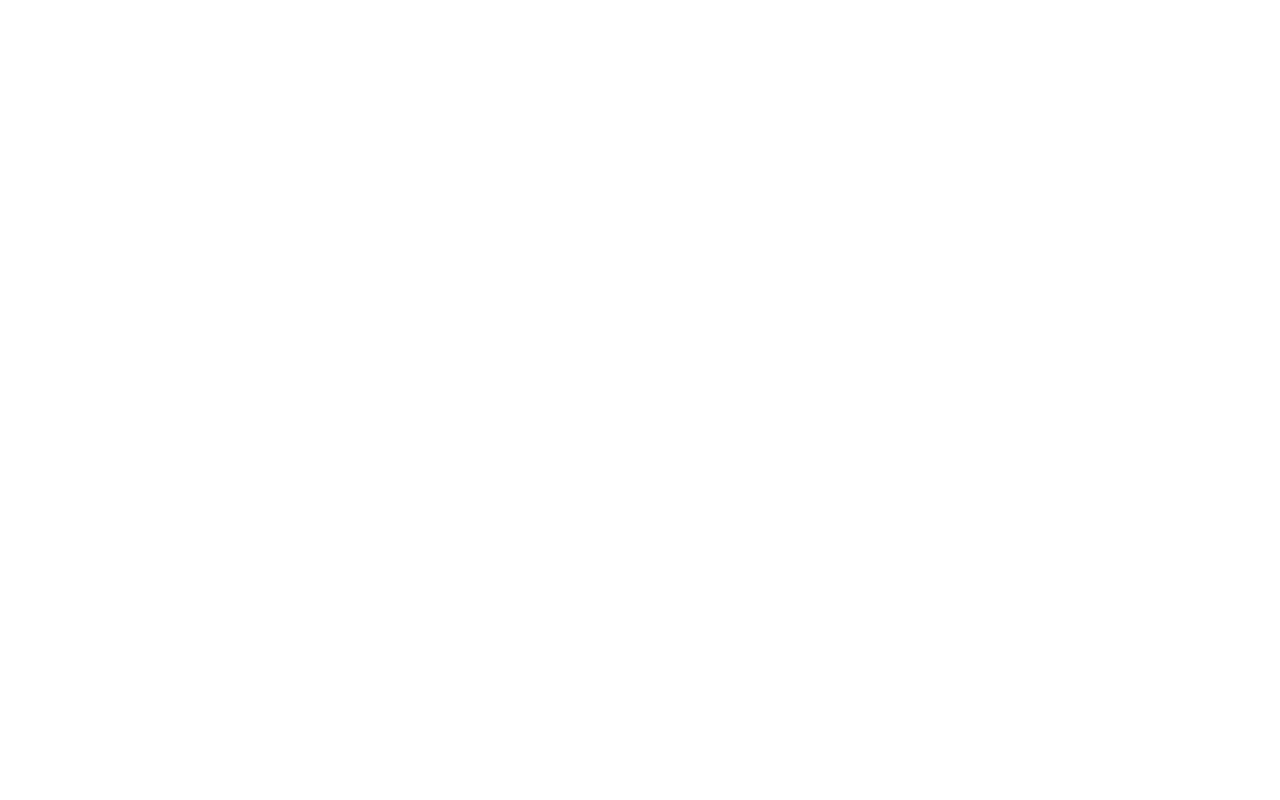
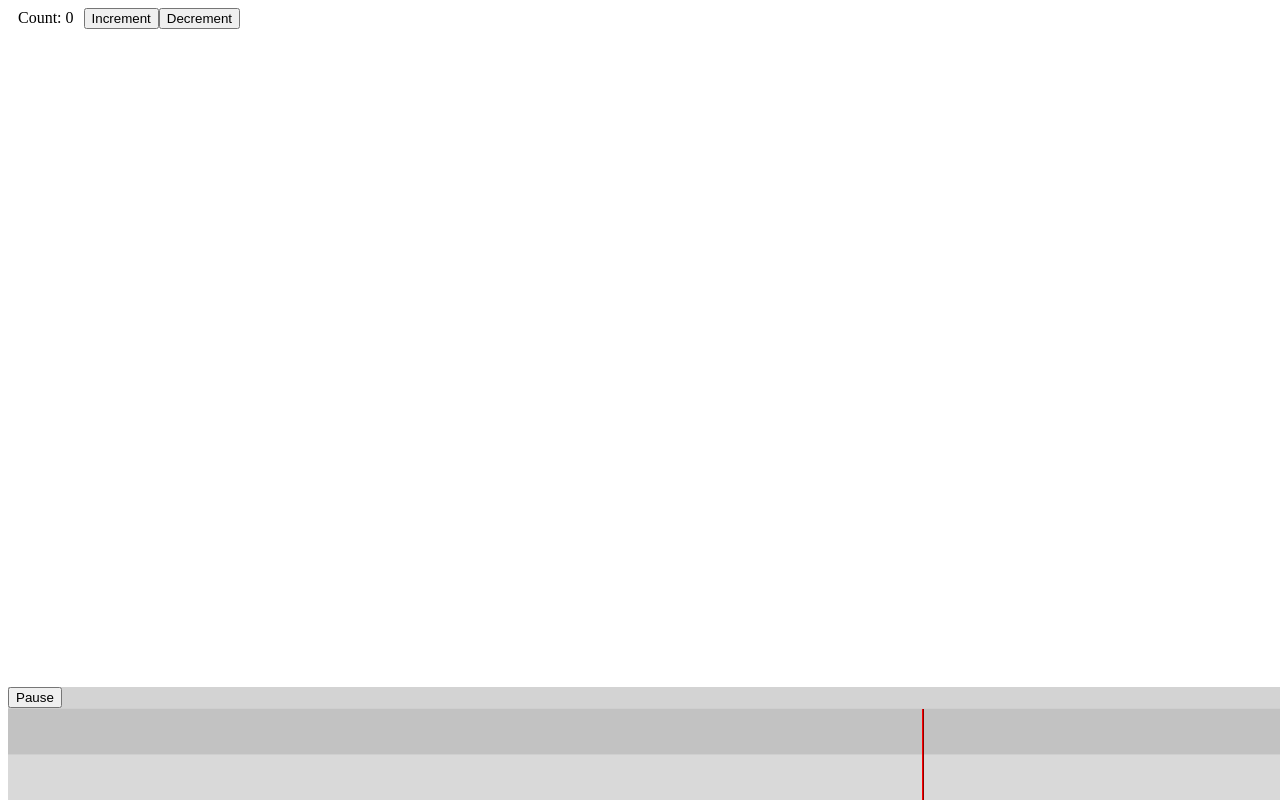
Before and after one commit to cyclejs/cycle-time-travel, a website: page index.html in a window 1280 px wide. Drawn offline with Linux system fonts and the light colour scheme; the site is published under a folder, as on GitHub Pages, so addresses that start at the root find nothing.

Commit message:
Almost...

```diff
--- a/index.html
+++ b/index.html
@@ -5,4 +5,4 @@
 <body>
   <div class="cycle"></div>
 </body>
-<script type="text/javascript" src="/bundle.js"></script>
+<script type="text/javascript" src="bundle.js"></script>
```
